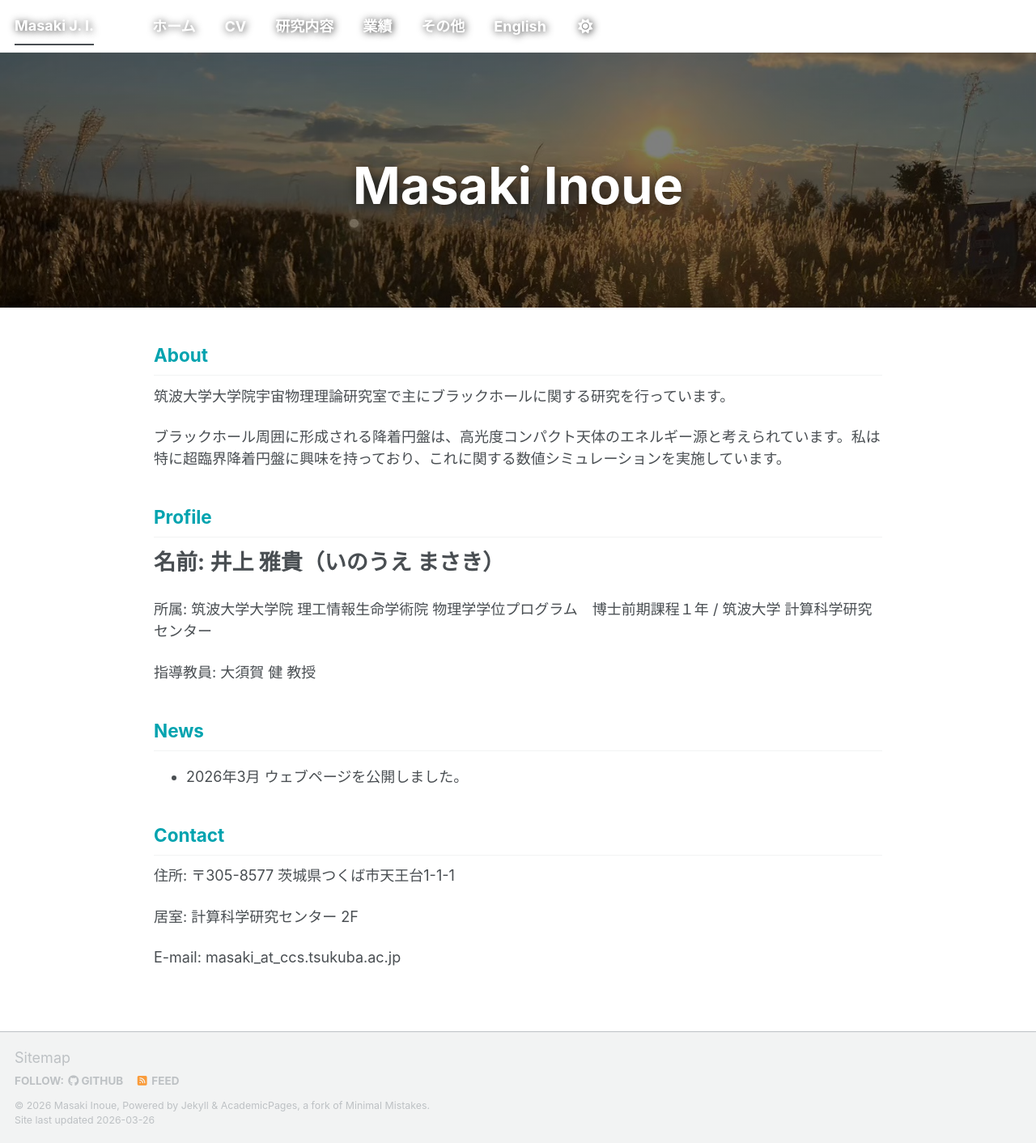
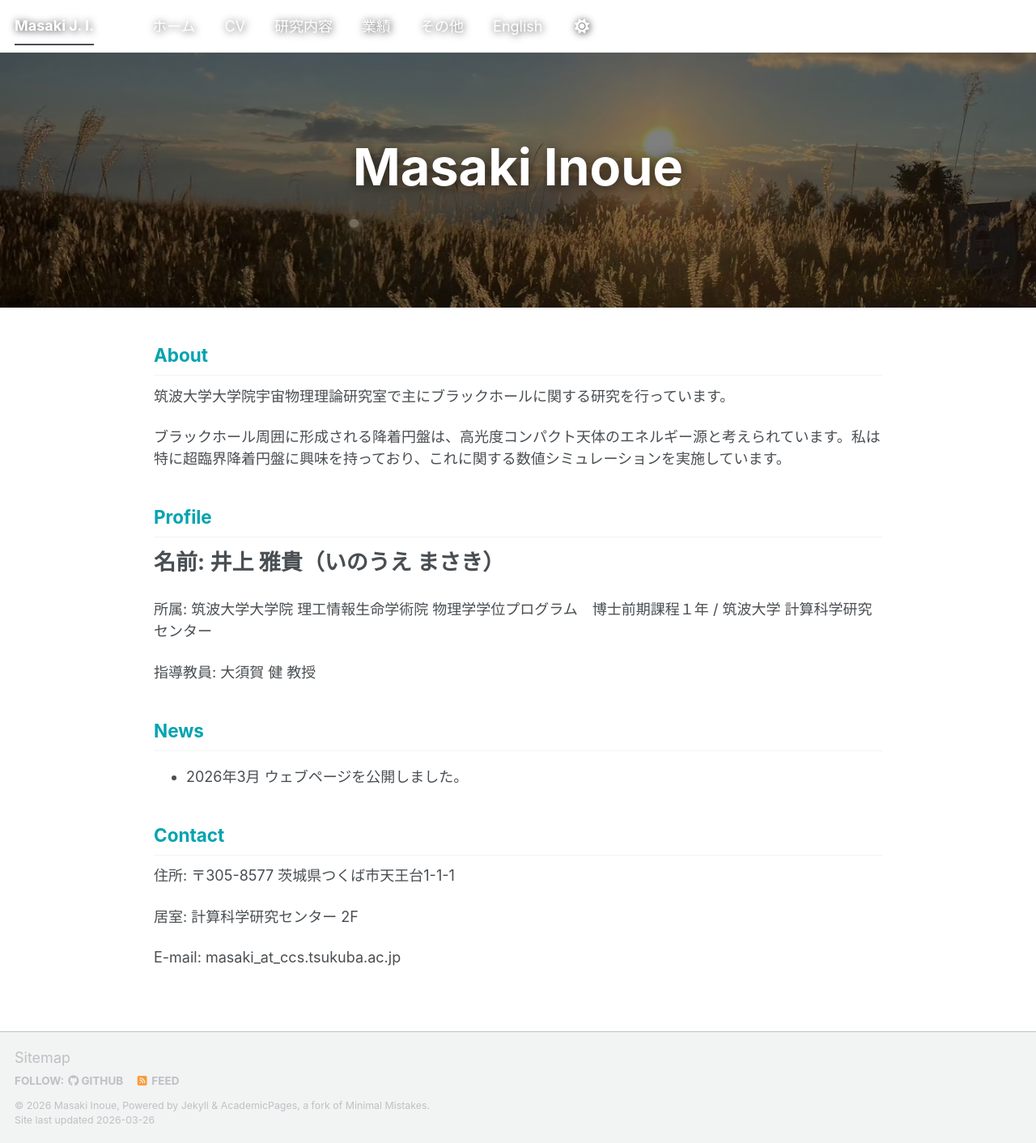
Before and after one commit to Masaki206/Masaki206.github.io, a Jekyll site: the page built from index.md, in a window 1280 px wide. Shown: the whole page at 81% size. Built offline with Jekyll 4.4.1, drawn with Linux system fonts in a browser that asks for light colours; a script bundle is joined from its source files by our own code; library files that are not in the unit come from our copies.

Commit message:
Update main.scss

```diff
--- a/assets/css/main.scss
+++ b/assets/css/main.scss
@@ -98,26 +98,24 @@
   border-bottom: none !important;           /* 下線を消す */
   z-index: 10;                              /* 画像より前面に出す */
 }
-
-/* 1. ナビゲーションバー全体を画像の上に重ねる */
+/* --- メニューバーを画像に重ねる --- */
 .masthead {
-  position: absolute !important;
-  top: 0;
-  width: 100%;
-  background-color: transparent !important; /* 背景を透明にする */
-  border-bottom: none !important;           /* 境界線を消す */
-  z-index: 100;                             /* 画像より手前に表示 */
+  position: absolute !important; /* 場所を固定しない */
+  z-index: 100 !important;      /* 最前面に持ってくる */
+  width: 100% !important;
+  background-color: transparent !important; /* 背景を透明に */
+  border-bottom: none !important;           /* 下線を消す */
 }
 
-/* 2. メニューの文字を白くし、影をつけて読みやすくする */
+/* ページ全体の初期位置が、メニューの高さ分下がらないようにする */
+.initial-content,
+#main {
+  margin-top: 0 !important;
+}
+
+/* メニューの文字を白く固定する（画像の上で読むため） */
 .masthead__menu-item a,
 .site-title {
   color: #fff !important;
   text-shadow: 1px 1px 10px rgba(0,0,0,0.8) !important;
-  font-weight: bold !important;
 }
-
-/* 3. ヘッダー画像自体の高さを確保し、中身がメニューに隠れないよう調整 */
-.page__hero--overlay {
-  padding-top: 100px !important; /* メニューの高さ分、中の名前を少し下げる */
-}
```
